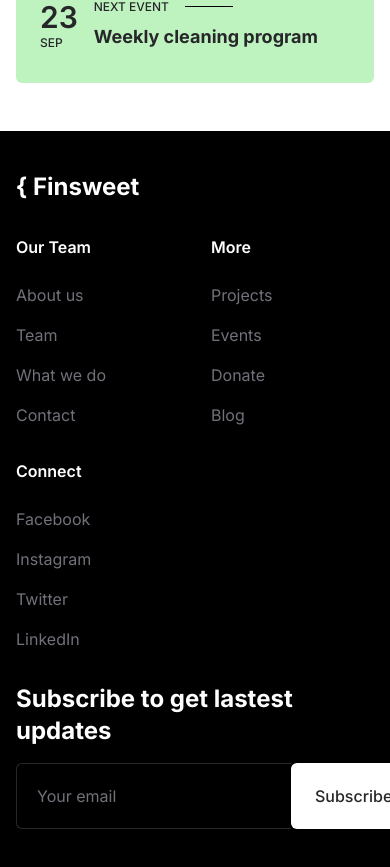
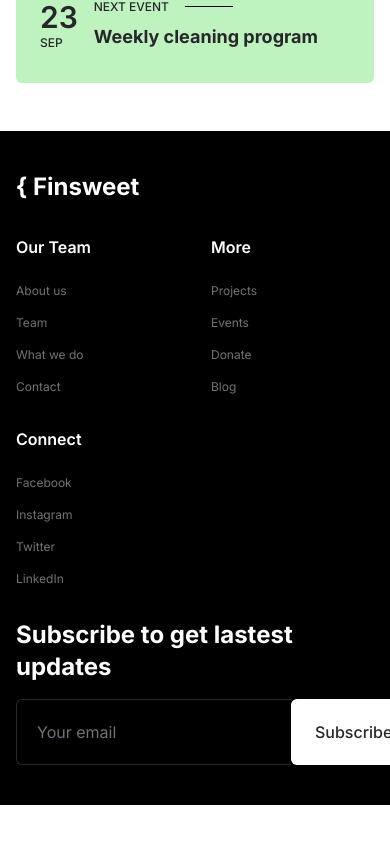
Before and after one commit to digitalbunny/environment-finsweet-web, a Nuxt app: page / in a window 390 px wide. Shown: the part 4080-4947 px from the top of the page. After the commit the page ends 4885 px from the top, so only its background shows below. Built offline with nearby package versions, Linux system fonts and the light colour scheme.

Commit message:
update footer text size

```diff
--- a/components/navigation/Footer.vue
+++ b/components/navigation/Footer.vue
@@ -4,7 +4,7 @@
             <section class="w-full md:w-3/4 xl:w-3/5 grid grid-cols-2 sm:grid-cols-3 md:grid-cols-4 gap-8">
                 <h2 class="text-2xl font-bold col-span-2 sm:col-span-1">{ Finsweet</h2>
 
-                <div>
+                <div class="text-xs md:text-sm xl:text-base">
                     <h2 class="font-semibold text-base lg:text-lg mb-6">Our Team</h2>
 
                     <div class="flex flex-col space-y-4 xl:space-y-6 text-zinc-500">
@@ -26,7 +26,7 @@
                     </div>
                 </div>
 
-                <div>
+                <div class="text-xs md:text-sm xl:text-base">
                     <h2 class="font-semibold text-base lg:text-lg mb-6">More</h2>
 
                     <div class="flex flex-col space-y-4 xl:space-y-6 text-zinc-500">
@@ -48,7 +48,7 @@
                     </div>
                 </div>
 
-                <div>
+                <div class="text-xs md:text-sm xl:text-base">
                     <h2 class="font-semibold text-base lg:text-lg mb-6">Connect</h2>
 
                     <div class="flex flex-col space-y-4 xl:space-y-6 text-zinc-500">
```
